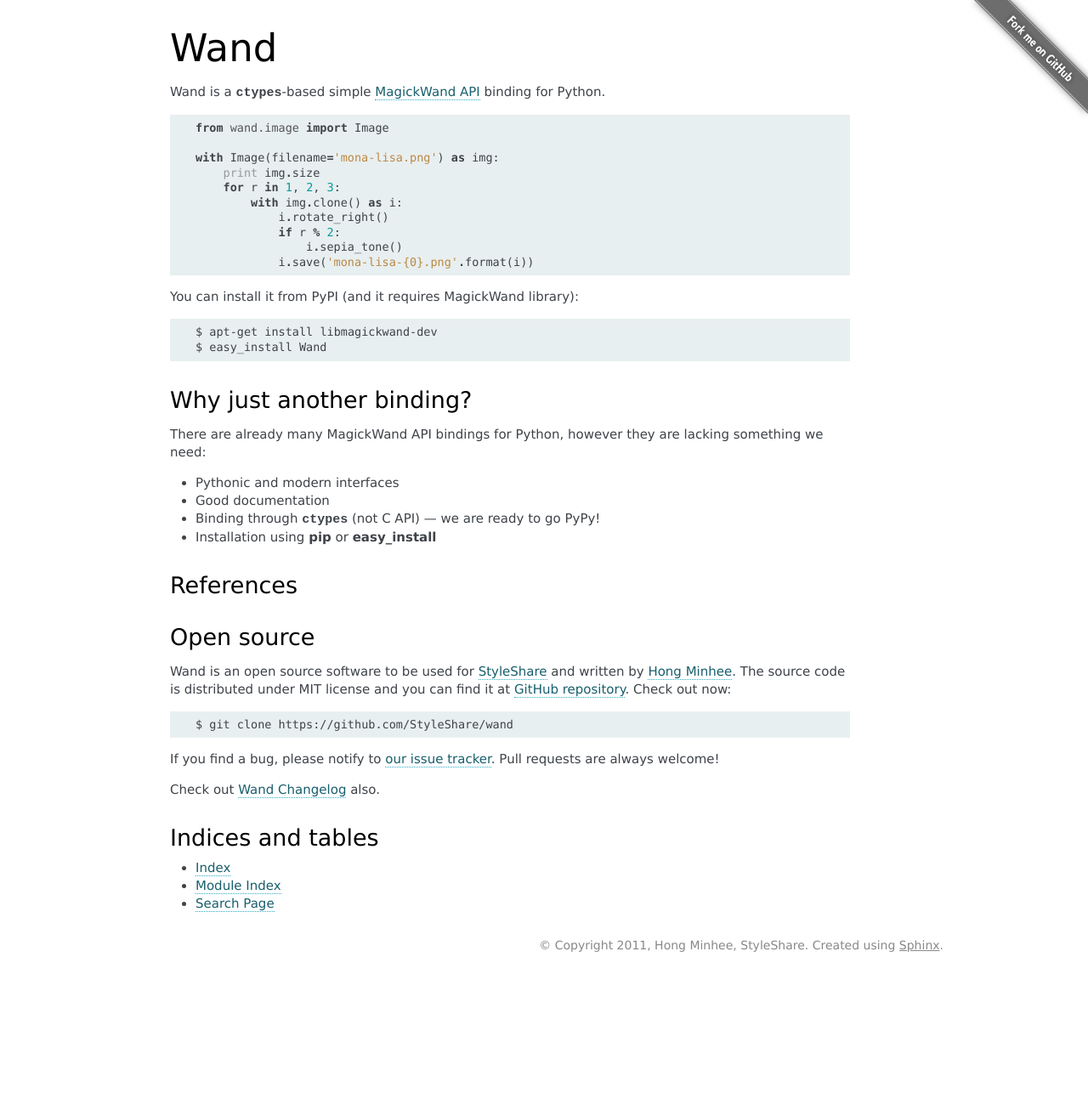
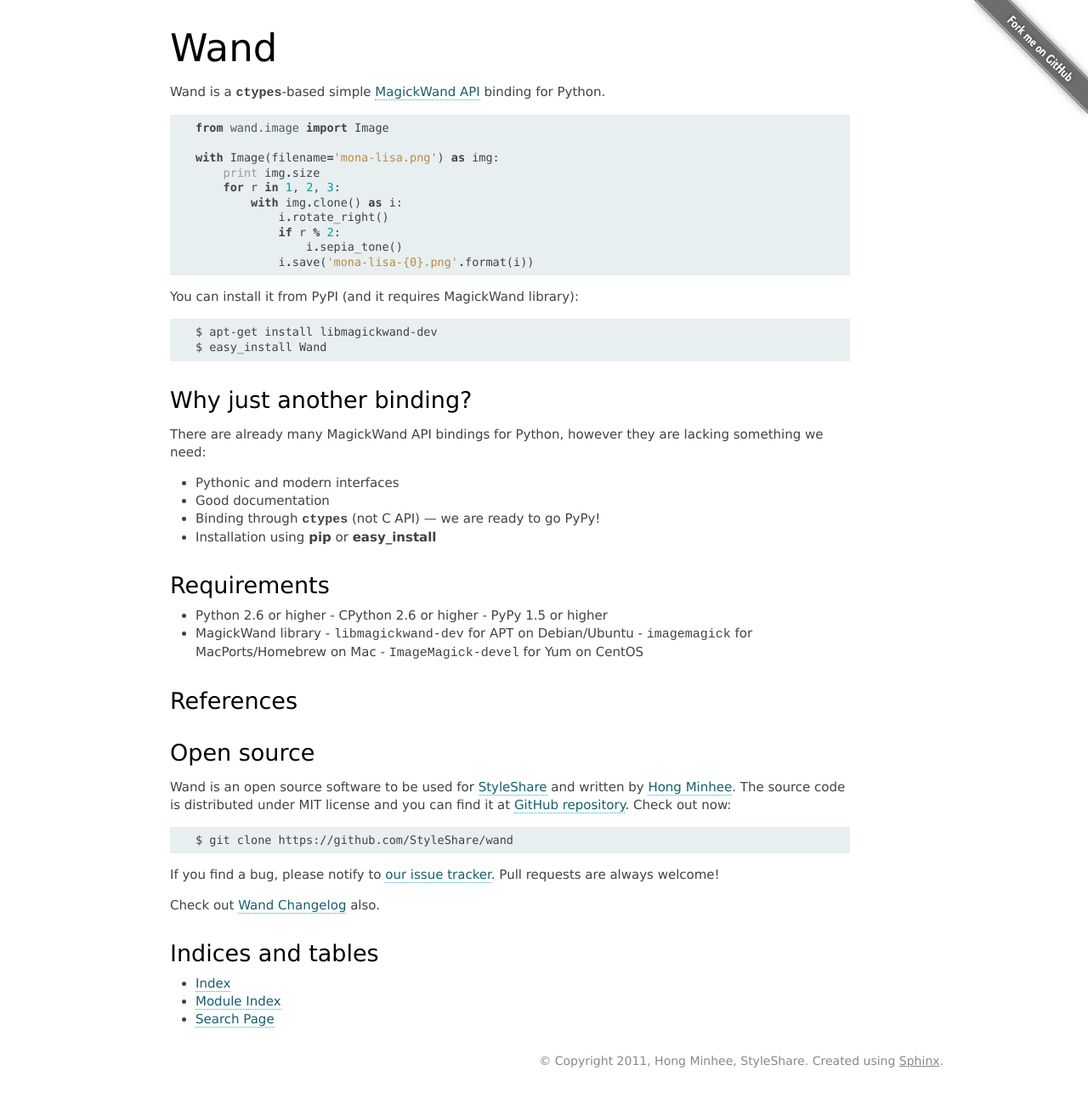
Before and after one commit to emcconville/wand, a Sphinx documentation site: the page built from docs/index.rst, in a window 1280 px wide. Shown: the whole page at 85% size. Built offline with Sphinx 7.4.7, drawn with Linux system fonts in a browser that asks for light colours; some web fonts are replaced; before the commit the page ends 1150 px from its top, so only the background shows below that.

Commit message:
Added requirements into doc.

```diff
--- a/docs/index.rst
+++ b/docs/index.rst
@@ -36,6 +36,17 @@
 - Installation using :program:`pip` or :program:`easy_install`
 
 
+Requirements
+------------
+
+- Python 2.6 or higher
+  - CPython 2.6 or higher
+  - PyPy 1.5 or higher
+- MagickWand library
+  - ``libmagickwand-dev`` for APT on Debian/Ubuntu
+  - ``imagemagick`` for MacPorts/Homebrew on Mac
+  - ``ImageMagick-devel`` for Yum on CentOS
+
 References
 ----------
 
```
